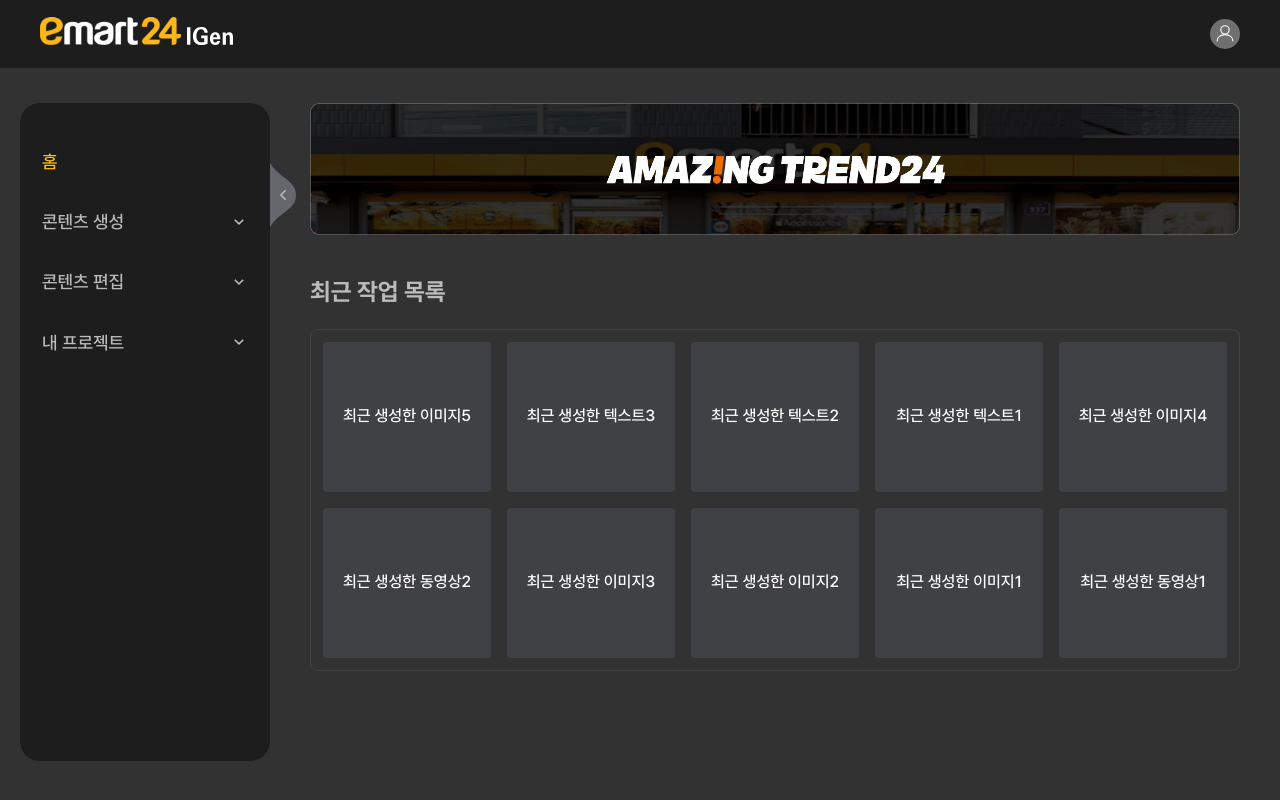
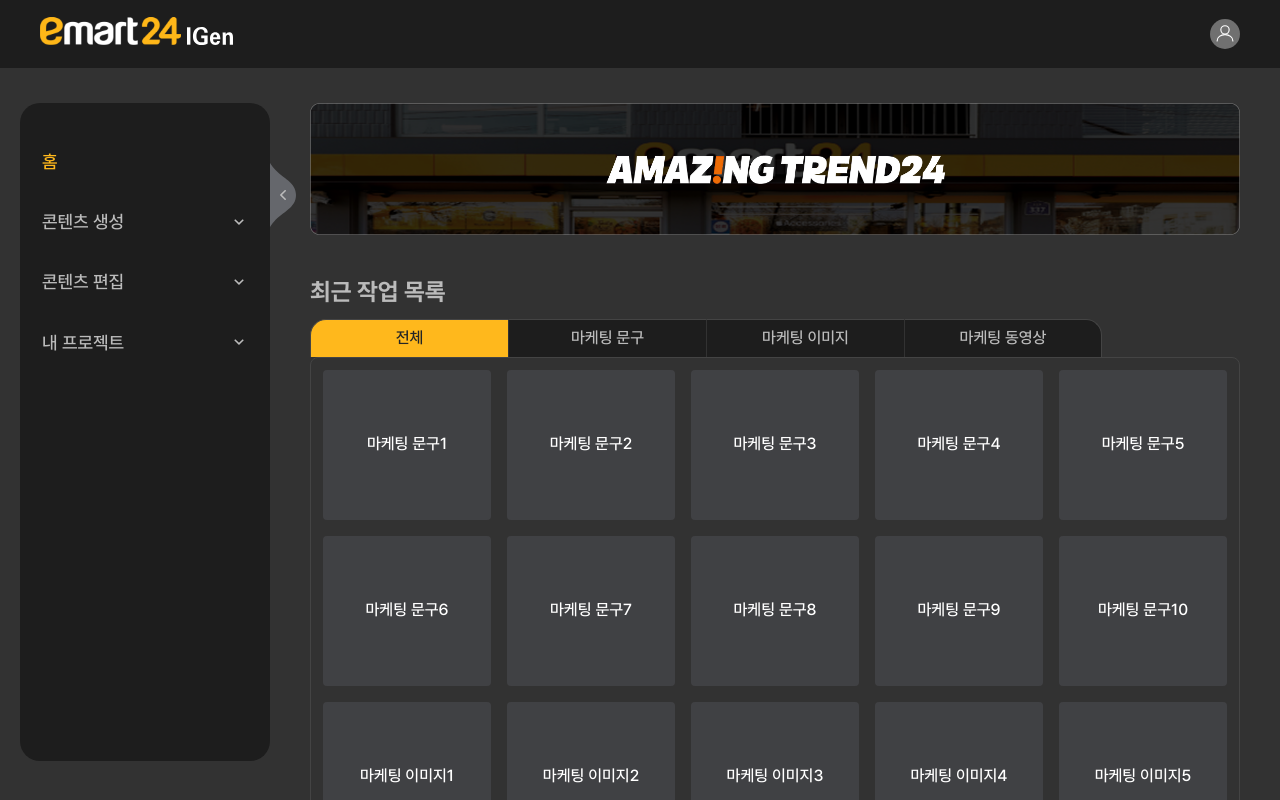
Before and after one commit to IEAinc/emart, a React (Vite) app in the folder emart/: page /home in a window 1280 px wide. Built offline with nearby package versions, Linux system fonts and the light colour scheme; no server answers; what ag-grid-community would draw is missing.

Commit message:
fix: ui 수정 및 home > tab추가

```diff
--- a/emart/src/assets/css/forms.css
+++ b/emart/src/assets/css/forms.css
@@ -36,7 +36,7 @@
 .select-wrapper.table-ver .select-label {font-size:14px;}
 .select-wrapper.table-ver .select-button {width:380px;:36px;padding:8px;}
 .select-wrapper.table-ver .select-button:focus {border-color:var(--color-primary)!important;}
-    /* Radio (탭 디자인) */
+/* Radio (탭 디자인) */
 .tab-radio-wrapper {display:flex;align-items:center;gap:10px;border-radius:4px;overflow:hidden;}
 .tab-radio-item {flex:1;}
 .tab-radio-item > input {position: absolute;width: 1px;height: 1px;overflow: hidden;clip: rect(0 0 0 0);white-space: nowrap;clip-path: inset(50%);}
@@ -116,8 +116,10 @@
 .btn.w-sm {min-width:80px;}
 /* 버튼 색상 */
 .btn.normal.bg-black {background-color:var(--color-black);border-color:var(--color-black);color:var(--color-white);}
+.btn.normal.bg-black:hover {background-color:var(--color-primary-hover);border-color:var(--color-primary-hover);color:var(--color-white);}
 /* 1. normal (기본형) */
 .btn.normal {border-radius:4px;border:1px solid var(--color-border5);background-color:var(--color-white);color:var(--color-black2);}
+.btn.normal:hover {border-color:var(--color-primary-hover);color:var(--color-primary-hover);}
 /* 4. icon (아이콘 + 텍스트) */
 .btn.icon {font-size:14px;font-weight:var(--fw-medium);padding:10px 19px 10px 39px;position:relative}
 .btn.icon::before {content:'';width:16px;height:16px;position:absolute;left:19px;top:50%;transform:translateY(-50%);}
@@ -175,7 +177,7 @@
 /* aggrid */
 /* AG grid */
 .ag-theme-alpine .ag-layout-auto-height .ag-center-cols-viewport,
-.ag-theme-alpine .ag-layout-auto-height .ag-center-cols-container{min-height:initial!important;}
+.ag-theme-alpine .ag-layout-auto-height .ag-center-cols-container{min-height:136px!important;}
 .ag-root-wrapper {border-color:var(--table-border-color)!important;border-radius:4px!important;}
 .ag-header, .ag-advanced-filter-header{border-bottom-color:var(--table-border-color)!important;}
 .ag-header-cell-label {justify-content: center;}
@@ -216,3 +218,4 @@
 .grid-indicator {margin-bottom:8px;display:flex;align-items:center;justify-content:space-between;width:100%;}
 .grid-indicator .total-count {font-size:14px;font-weight:var(--fw-medium);color:var(--color-border-dark2);}
 .grid-indicator .total-count > p {font-weight:var(--fw-bold);}
+.indicator-wrap {display:flex;align-items:center;gap:8px;}
--- a/emart/src/assets/css/main.css
+++ b/emart/src/assets/css/main.css
@@ -159,7 +159,9 @@
 .tab-navigation {}
 .tab-navigation > nav {display:flex;}
 .tab-navigation > nav > button {display:inline-flex;align-items:center;justify-content:center;height:46px;font-size:16px;font-weight:var(--fw-medium);color:var(--color-gray3);min-width:318px;padding:13px;background-color:var(--color-bg-dark);}
-.tab-navigation > nav > button + button {border-left:1px solid var(--color-bg-light-dark1);}
+.tab-navigation > nav > button:first-child {border-left:1px solid var(--color-gray11);}
+.tab-navigation > nav > button:last-child {border-right:1px solid var(--color-gray11);}
+.tab-navigation > nav > button + button {border-left:1px solid var(--color-gray11);}
 .tab-navigation > nav > button.active {color:var(--color-primary);}
 .tab-navigation > nav > button:first-child {border-radius:16px 0 0 0;}
 .tab-navigation > nav > button:last-child {border-radius:0 16px 0 0;}
@@ -167,6 +169,13 @@
 .tabs-title-wrap {margin-bottom:20px;}
 .tabs-title-wrap.row {display:flex;align-items:center;gap:10px;}
 .tabs-title-wrap > p {font-size:14px;color:var(--color-gray3);font-weight:var(--fw-medium);}
+.tab-navigation.ver2 {}
+.tab-navigation.ver2 > nav {display:flex;}
+.tab-navigation.ver2 > nav > button {display:inline-flex;align-items:center;justify-content:center;height:38px;font-size:16px;font-weight:var(--fw-medium);color:var(--color-gray3);min-width:198px;padding:6px;background-color:var(--color-bg-dark);border-top:1px solid var(--color-gray11);}
+.tab-navigation.ver2 > nav > button + button {border-left:1px solid var(--color-bg-light-dark1);}
+.tab-navigation.ver2 > nav > button.active {background-color:var(--color-primary);color:var(--color-black)}
+.tab-navigation.ver2 > nav > button:first-child {border-radius:16px 0 0 0;}
+.tab-navigation.ver2 > nav > button:last-child {border-radius:0 16px 0 0;}
 /* 검색 */
 .search-wrapper {margin-bottom:15px;display:flex;align-items:center;justify-content:space-between;gap:30px;}
 .search-wrapper.line {border:1px solid var(--color-border4);border-radius:8px;}
@@ -192,7 +201,7 @@
 
 /* user */
 /* 최근 작업목록  (grid-box) */
-.grid-box {width:100%;margin-top:20px;padding:12px;border:1px solid var(--color-border-dark1);border-radius:8px;display:grid;gap:16px;}
+.grid-box {width:100%;min-height:342px;padding:12px;border:1px solid var(--color-border-dark1);border-radius:8px;display:grid;gap:16px;}
 .grid-box.con-5 {grid-template-columns: repeat(5, 1fr);}/* 5열 */
 .grid-box.row-2 {grid-template-rows: repeat(2, auto);}/* 2행 */
 .grid-box > li {background-color:var(--color-bg-lightgray1);border-radius:4px;overflow:hidden;}
@@ -383,7 +392,7 @@
 .pop-tit > p {font-size:14px;font-weight:var(--fw-bold);color:var(--color-black2);}
 .pop-tit > span {font-size:14px;font-weight:var(--fw-medium);color:var(--color-black2);}
 .pop-contents-box {padding:12px;background-color:var(--table-bg-color)}
-.pop-contents-box .contents-list {margin-top:12px;max-height:200px;overflow-y:auto;}
+.pop-contents-box .contents-list {margin-top:12px;max-height:350px;overflow-y:auto;}
 .pop-contents-box .contents-list.scroll-sm {max-height:150px;}
 .pop-contents-box .contents-list.no-scroll {max-height:none;overflow: hidden;}
 .pop-contents-box .contents-list.fixed-size {border:1px solid var(--color-border);border-radius:8px;}
@@ -401,3 +410,5 @@
 .pop-contents-box .txt-list > li + li {margin-top:8px;}
 
 .pop-contents-box + .pop-contents-box {margin-top:20px;}
+.pop-badge-list {display:flex;align-items:center;gap:8px;justify-content:flex-start;padding:8px 0;}
+.pop-badge-list > span {display:inline-block;padding:4px 8px;border-radius:50px;font-size:14px;font-weight:var(--fw-medium);color:var(--color-white);background-color:var(--color-primary);}
--- a/emart/src/components/BodyClassController.jsx
+++ b/emart/src/components/BodyClassController.jsx
@@ -6,7 +6,7 @@
 
   useEffect(() => {
     // /myProjects와 하위 경로에서는 auto 제거, 나머지는 붙임
-    if (location.pathname.startsWith('/myProjects')) {
+    if (location.pathname.startsWith('/myProjects') || location.pathname.startsWith('/home')) {
       document.body.classList.remove('auto');
     } else {
       document.body.classList.add('auto');
--- a/emart/src/components/common/BasicSwiper.jsx
+++ b/emart/src/components/common/BasicSwiper.jsx
@@ -17,8 +17,8 @@
           <SwiperSlide key={idx}>
             <div className="swiper-img-box">
               {item.type === 'video' ? (
-                <vieo
-                  src={ditem.src}
+                <video
+                  src={item.src}
                   controls
                   style={{ width: '100%' }}
                 />
--- a/emart/src/components/common/grids/AgGrid.jsx
+++ b/emart/src/components/common/grids/AgGrid.jsx
@@ -151,13 +151,11 @@
             <div className="total-count">
               {props.indicator.gridCount ? <p>총 결과 건수 {props.indicator.gridCount} 건</p> : null}
             </div>
-            <div className="">
+            <div className="indicator-wrap">
               {
                 props.indicator.excel ?
                   <Button
-                    size="xs"
-                    minWidth="80px"
-                    iconMode="excel"
+                    className="btn normal h-sm w-sm"
                     onClick={() => exportToExcel(props.rowData,props.columnDefs)}
                   >
                     다운로드
@@ -168,9 +166,7 @@
               {
                 props.indicator.register ?
                   <Button
-                    size="xs"
-                    colorMode={true}
-                    iconMode="plus"
+                    className="btn normal h-sm w-sm"
                     onClick={props.onRegisterClick}
                   >
                     등록
@@ -181,7 +177,7 @@
               {
                 props.indicator.edit ?
                   <Button
-                    size="xs"
+                    className="btn normal h-sm w-sm"
                     onClick={handleEditSelectedRows}
                   >
                     수정
@@ -192,8 +188,7 @@
               {
                 props.indicator.delete ?
                   <Button
-                    size="xs"
-                    textColor='text-point-color'
+                    className="btn normal h-sm w-sm bg-black"
                     onClick={handleDeleteSelectedRows}
                   >
                     삭제
@@ -263,6 +258,8 @@
         />
       </div>
       {/* 사용자 정의 Pagination 컴포넌트 */}
+      {
+        totalItems > 0 && (
           <div className="pagination-whole-wrap">
             <Pagination
               currentPage={currentPage}
@@ -278,8 +275,11 @@
                 width="60px"
               />
             }
+          </div>
+        )
 
-      </div>
+      }
+
     </div>
   );
 }
--- a/emart/src/pages/user/home/Home.jsx
+++ b/emart/src/pages/user/home/Home.jsx
@@ -1,25 +1,79 @@
-import React from 'react';
+import { useState } from 'react';
 // 이미지 모음 (예시)
 import img1 from '../../../assets/images/slides/image1.jpg';
 import swiperImage1 from '../../../assets/images/slides/image2.png'
 // 스와이퍼
 import BasicSwiper from '../../../components/common/BasicSwiper.jsx';
+
+export default function Home() {
+  const [activeTab, setActiveTab] = useState('tab1');
+
   const imageSlides = [
-  {src:swiperImage1,alt:'이마트 예시 이미지1'},
-]
-const projects = [
-  {id:'project1',src:img1,alt:'이마트 예시 이미지1',text:'최근 생성한 이미지5'},
-  {id:'project2',src:img1,alt:'이마트 예시 이미지1',text:'최근 생성한 텍스트3'},
-  {id:'project3',src:img1,alt:'이마트 예시 이미지1',text:'최근 생성한 텍스트2'},
-  {id:'project4',src:img1,alt:'이마트 예시 이미지1',text:'최근 생성한 텍스트1'},
-  {id:'project5',src:img1,alt:'이마트 예시 이미지1',text:'최근 생성한 이미지4'},
-  {id:'project6',src:img1,alt:'이마트 예시 이미지1',text:'최근 생성한 동영상2'},
-  {id:'project7',src:img1,alt:'이마트 예시 이미지1',text:'최근 생성한 이미지3'},
-  {id:'project7',src:img1,alt:'이마트 예시 이미지1',text:'최근 생성한 이미지2'},
-  {id:'project7',src:img1,alt:'이마트 예시 이미지1',text:'최근 생성한 이미지1'},
-  {id:'project8',src:img1,alt:'이마트 예시 이미지1',text:'최근 생성한 동영상1'},
+    { src: swiperImage1, alt: '이마트 예시 이미지1' },
   ];
-export default function Home() {
+
+  const projectsImg = [
+    { id: 'project1', text: '마케팅 이미지1' },
+    { id: 'project2', text: '마케팅 이미지2' },
+    { id: 'project1', text: '마케팅 이미지3' },
+    { id: 'project2', text: '마케팅 이미지4' },
+    { id: 'project1', text: '마케팅 이미지5' },
+    { id: 'project2', text: '마케팅 이미지6' },
+    { id: 'project1', text: '마케팅 이미지7' },
+    { id: 'project2', text: '마케팅 이미지8' },
+    { id: 'project1', text: '마케팅 이미지9' },
+    { id: 'project2', text: '마케팅 이미지10' },
+  ];
+
+  const projectsText = [
+    { id: 'project1', text: '마케팅 문구1' },
+    { id: 'project2', text: '마케팅 문구2' },
+    { id: 'project1', text: '마케팅 문구3' },
+    { id: 'project2', text: '마케팅 문구4' },
+    { id: 'project1', text: '마케팅 문구5' },
+    { id: 'project2', text: '마케팅 문구6' },
+    { id: 'project1', text: '마케팅 문구7' },
+    { id: 'project2', text: '마케팅 문구8' },
+    { id: 'project1', text: '마케팅 문구9' },
+    { id: 'project2', text: '마케팅 문구10' },
+  ];
+
+  const projectsVideo = [
+    { id: 'project1', text: '마케팅 동영상1' },
+    { id: 'project2', text: '마케팅 동영상2' },
+    { id: 'project1', text: '마케팅 동영상3' },
+    { id: 'project2', text: '마케팅 동영상4' },
+    { id: 'project1', text: '마케팅 동영상5' },
+    { id: 'project2', text: '마케팅 동영상6' },
+    { id: 'project1', text: '마케팅 동영상7' },
+    { id: 'project2', text: '마케팅 동영상8' },
+    { id: 'project1', text: '마케팅 동영상9' },
+    { id: 'project2', text: '마케팅 동영상10' },
+  ];
+
+  const tabs = [
+    { id: 'tab1', label: '전체' },
+    { id: 'tab2', label: '마케팅 문구' },
+    { id: 'tab3', label: '마케팅 이미지' },
+    { id: 'tab4', label: '마케팅 동영상' },
+  ];
+
+  // 현재 보여줄 프로젝트 배열 선택
+  const getProjectsForTab = () => {
+    switch (activeTab) {
+      case 'tab2': return projectsText;
+      case 'tab3': return projectsImg;
+      case 'tab4': return projectsVideo;
+      default: return [...projectsText, ...projectsImg, ...projectsVideo]; // 전체
+    }
+  };
+
+  const handleTabClick = (tabId) => {
+    setActiveTab(tabId);
+  };
+
+  const projects = getProjectsForTab();
+
   return (
     <div>
       <div className="in-wrap">
@@ -35,19 +89,33 @@
         <div className="title-wrap">
           <h2>최근 작업 목록</h2>
         </div>
+
+        {/* 탭 네비게이션 */}
+        <div className="tab-navigation ver2">
+          <nav className="">
+            {tabs.map((tab) => (
+              <button
+                key={tab.id}
+                onClick={() => handleTabClick(tab.id)}
+                className={activeTab === tab.id ? 'active' : ''}
+              >
+                {tab.label}
+              </button>
+            ))}
+          </nav>
+        </div>
+
+        {/* 프로젝트 리스트 */}
         <ul className={`grid-box con-5 ${projects.length > 5 ? 'row-2' : ''}`}>
-          {projects.map((project) => {
-            return (
+          {projects.map((project) => (
             <li key={project.id}>
               <div className="project-img-box">
                 <p>{project.text}</p>
               </div>
             </li>
-            )
-          })}
+          ))}
         </ul>
       </div>
-
     </div>
   );
 }
--- a/emart/src/pages/user/myProjects/ProjectImage.jsx
+++ b/emart/src/pages/user/myProjects/ProjectImage.jsx
@@ -188,6 +188,13 @@
           );
         }
       },
+      { headerName: "목적", flex: 1, field: "purpose", cellClass: 'text-center',minWidth: 200,cellStyle: {display:'flex',alignItems:'center',},
+        cellRenderer: (params) => {
+          return (
+            <div className="ellipsis-2">{params.value}</div>
+          );
+        }
+      },
       { headerName: "스타일", flex: 1, field: "style",minWidth: 100, cellClass: 'text-center',cellStyle: {display:'flex',alignItems:'center'},
         cellRenderer: (params) => {
           return (
@@ -334,6 +341,12 @@
               <p>생성된 이미지</p>
               <span>생성일시: {rowData?.createdDate.split(" ")[0]}</span>
             </div>
+            {/* 뱃지 */}
+            <div className="pop-badge-list">
+              {rowData?.purpose && <span>{rowData?.purpose}</span>}
+              {rowData?.style && <span>{rowData?.style}</span>}
+              {rowData?.brandton && <span>{rowData?.brandton}</span>}
+            </div>
             <div className="contents-list no-scroll fixed-size">
               <BasicSwiper
                 spaceBetween={0}
--- a/emart/src/pages/user/myProjects/ProjectText.jsx
+++ b/emart/src/pages/user/myProjects/ProjectText.jsx
@@ -178,6 +178,13 @@
           );
         }
       },
+      { headerName: "목적", flex: 1, field: "purpose", cellClass: 'text-center',minWidth: 200,cellStyle: {display:'flex',alignItems:'center',},
+        cellRenderer: (params) => {
+          return (
+            <div className="ellipsis-2">{params.value}</div>
+          );
+        }
+      },
       { headerName: "스타일", flex: 1, field: "style",minWidth: 100, cellClass: 'text-center',cellStyle: {display:'flex',alignItems:'center'},
         cellRenderer: (params) => {
           return (
@@ -324,6 +331,12 @@
               <p>생성된 문구</p>
               <span>생성일시: {rowData?.createdDate.split(" ")[0]}</span>
             </div>
+            {/* 뱃지 */}
+            <div className="pop-badge-list">
+              {rowData?.purpose && <span>{rowData?.purpose}</span>}
+              {rowData?.style && <span>{rowData?.style}</span>}
+              {rowData?.brandton && <span>{rowData?.brandton}</span>}
+            </div>
             <div className="contents-list">
               <ul className="txt-list">
                 {rowData !== null && rowData.generateText.textList.map((item) => (
--- a/emart/src/pages/user/myProjects/ProjectVideo.jsx
+++ b/emart/src/pages/user/myProjects/ProjectVideo.jsx
@@ -187,6 +187,13 @@
           );
         }
       },
+      { headerName: "목적", flex: 1, field: "purpose", cellClass: 'text-center',minWidth: 200,cellStyle: {display:'flex',alignItems:'center',},
+        cellRenderer: (params) => {
+          return (
+            <div className="ellipsis-2">{params.value}</div>
+          );
+        }
+      },
       { headerName: "스타일", flex: 1, field: "style",minWidth: 100, cellClass: 'text-center',cellStyle: {display:'flex',alignItems:'center'},
         cellRenderer: (params) => {
           return (
@@ -303,13 +310,17 @@
           rowDeselection={true}
           rowData={gridData}
           columnDefs={gridColumns}
-          isCheckboxMode={false}
+          // isCheckboxMode={true}
           onDataUpdate={handleDataUpdate} // 삭제 후 데이터 갱신
           onRegisterClick={handleRegisterClick}
           sortable={true}
           usePaginationSelector={false}
           rowHeight={136}
           autoHeight={true}
+          // indicator={{
+          //   excel: true,
+          //   delete: true,
+          // }}
         />
       </div>
       {/* [모달] : 마케팅 동영상 상세 */}
@@ -332,6 +343,12 @@
             <div className="pop-tit">
               <p>생성된 동영상</p>
               <span>생성일시: {rowData?.createdDate.split(" ")[0]}</span>
+            </div>
+            {/* 뱃지 */}
+            <div className="pop-badge-list">
+              {rowData?.purpose && <span>{rowData?.purpose}</span>}
+              {rowData?.style && <span>{rowData?.style}</span>}
+              {rowData?.brandton && <span>{rowData?.brandton}</span>}
             </div>
             <div className="contents-list no-scroll fixed-size">
               <BasicSwiper
```
Lines whose indentation alone changed are shown as unchanged.
